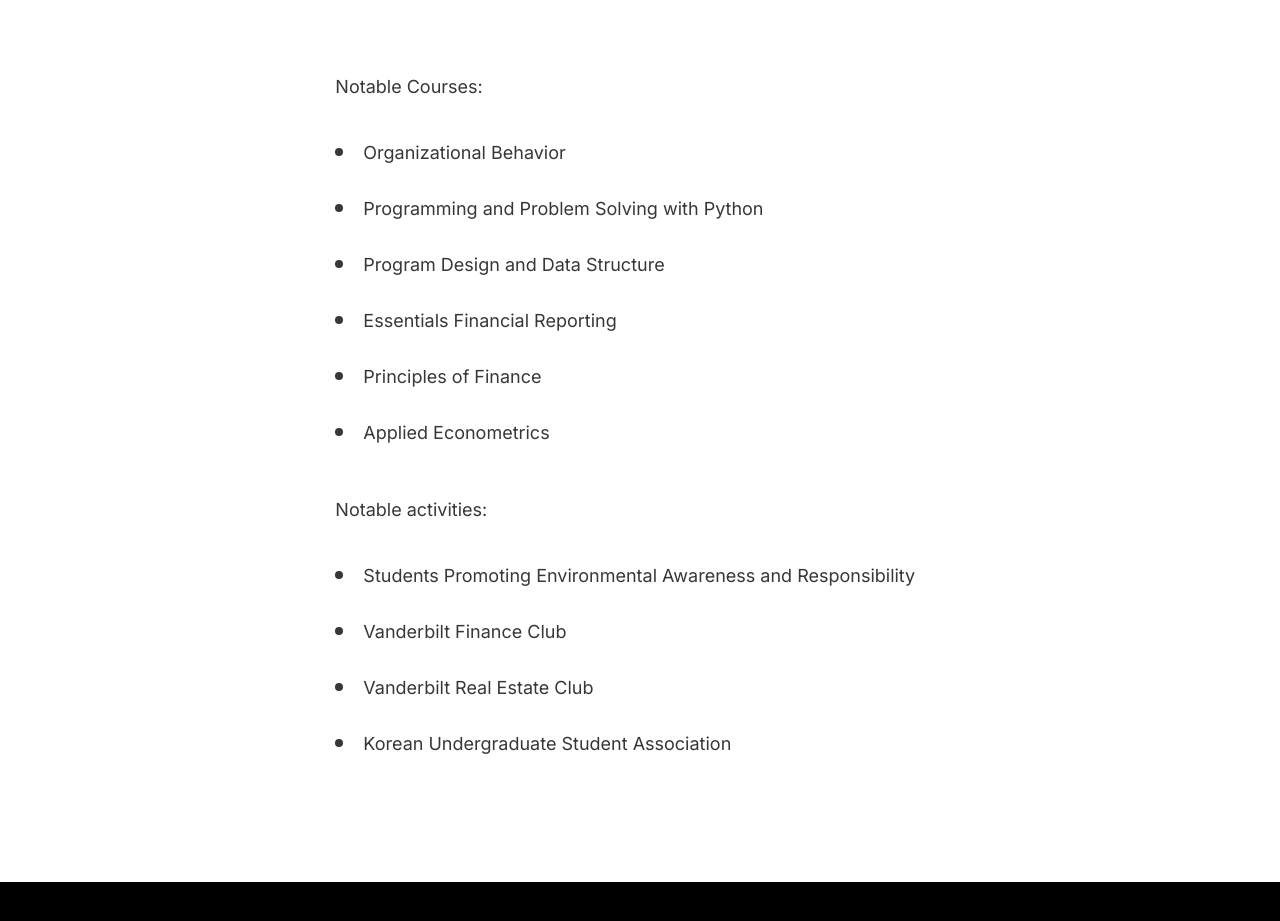
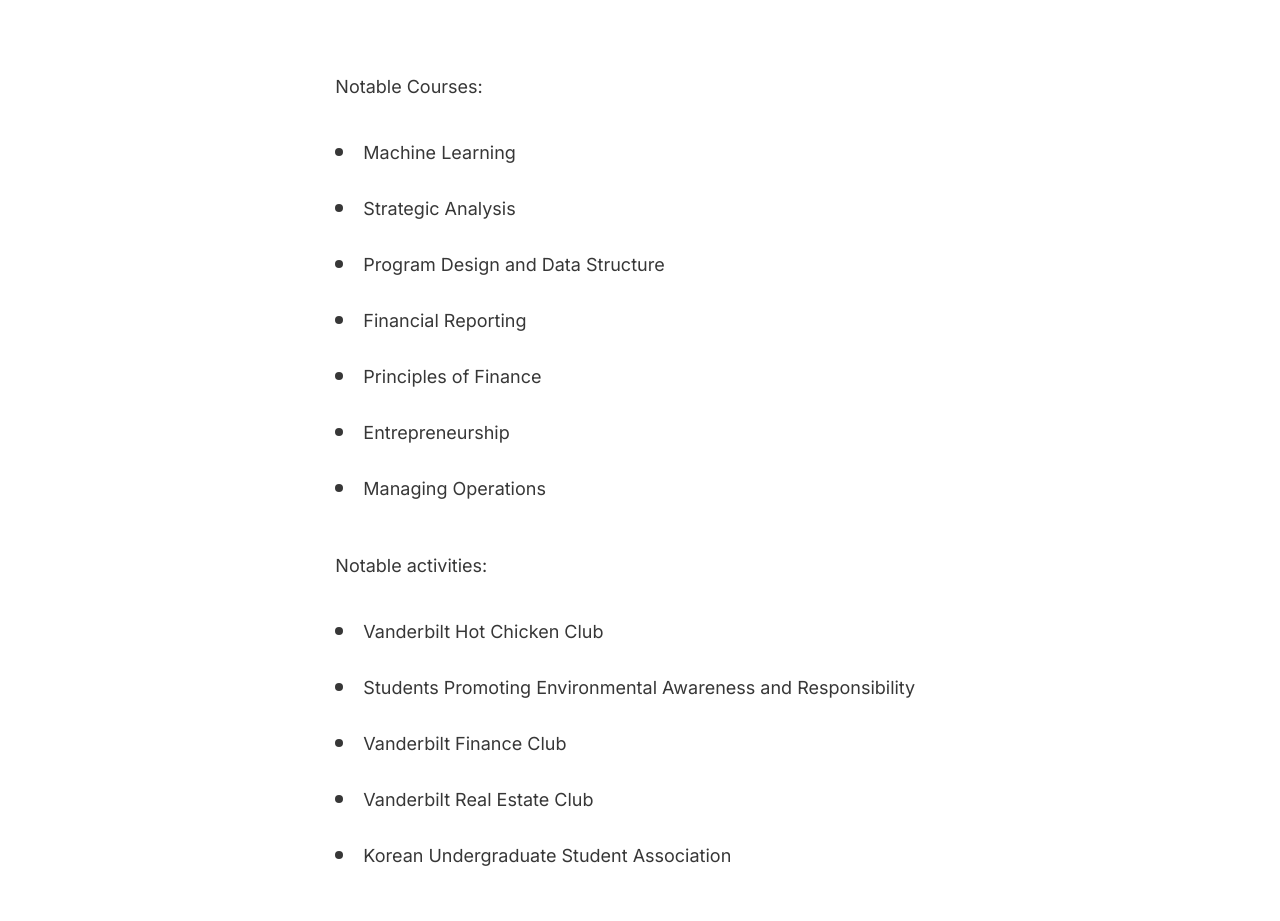
Before and after one commit to donkdh1/Don-website, a website: page public/education-details.html in a window 1280 px wide. Shown: the part 880-1801 px from the top of the page. Drawn offline with nearby package versions, Linux system fonts and the light colour scheme.

Commit message:
Update education-details.html

```diff
--- a/public/education-details.html
+++ b/public/education-details.html
@@ -60,17 +60,19 @@
                               <p>Notable Courses:</p>
 
                               <ul>
-                                <li>Organizational Behavior</li>
-                                 <li>Programming and Problem Solving with Python</li>
+                                <li>Machine Learning</li>
+                                 <li>Strategic Analysis</li>
                                  <li>Program Design and Data Structure</li>
-                                 <li>Essentials Financial Reporting</li>
+                                 <li>Financial Reporting</li>
                                  <li>Principles of Finance</li>
-                                 <li>Applied Econometrics</li>
+                                 <li>Entrepreneurship</li>
+                                 <li>Managing Operations</li>
                               </ul>
                               <br>
                               <p>Notable activities:</p>
 
                               <ul>
+                                <li>Vanderbilt Hot Chicken Club</li>
                                 <li>Students Promoting Environmental Awareness and Responsibility</li>
                                  <li>Vanderbilt Finance Club</li>
                                  <li>Vanderbilt Real Estate Club</li>
```
